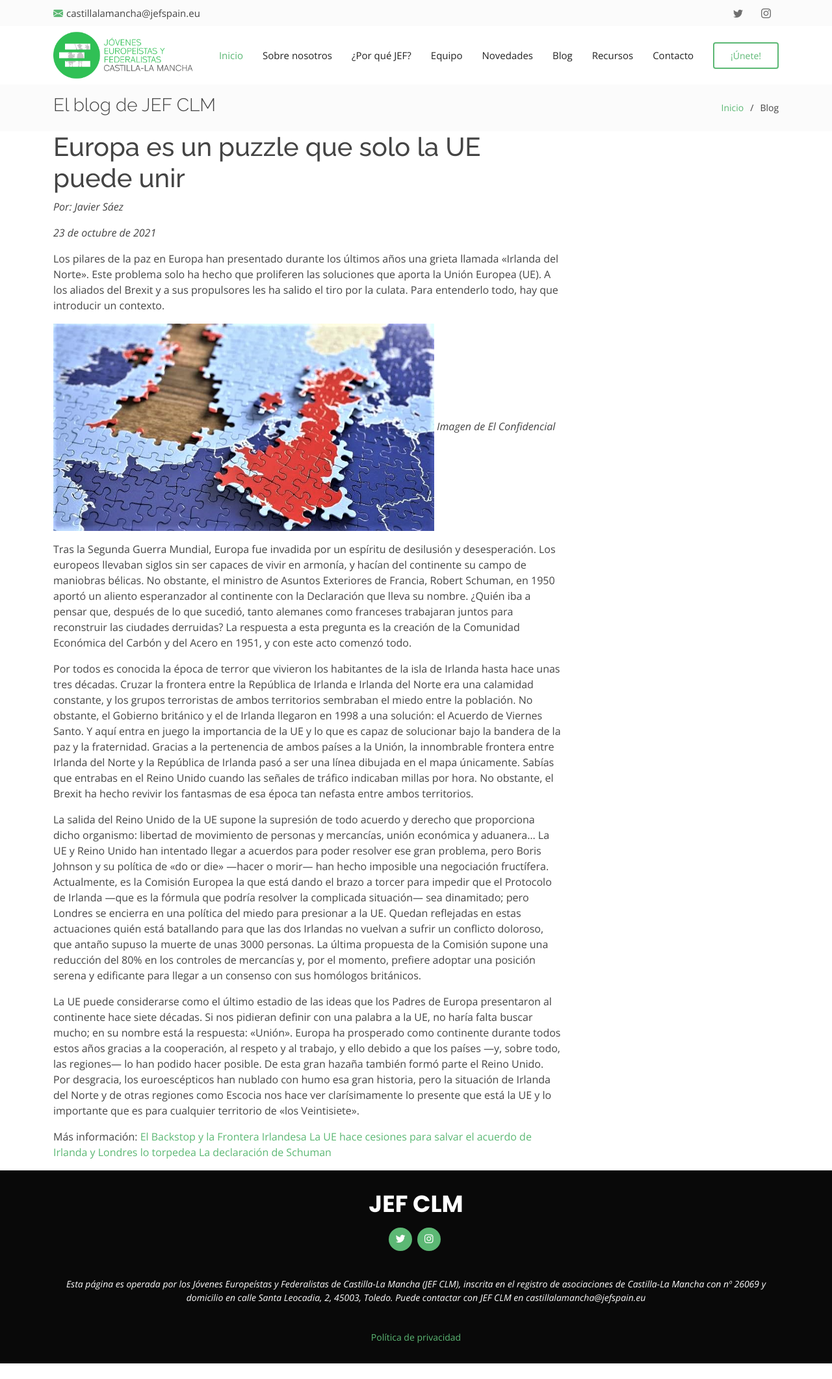
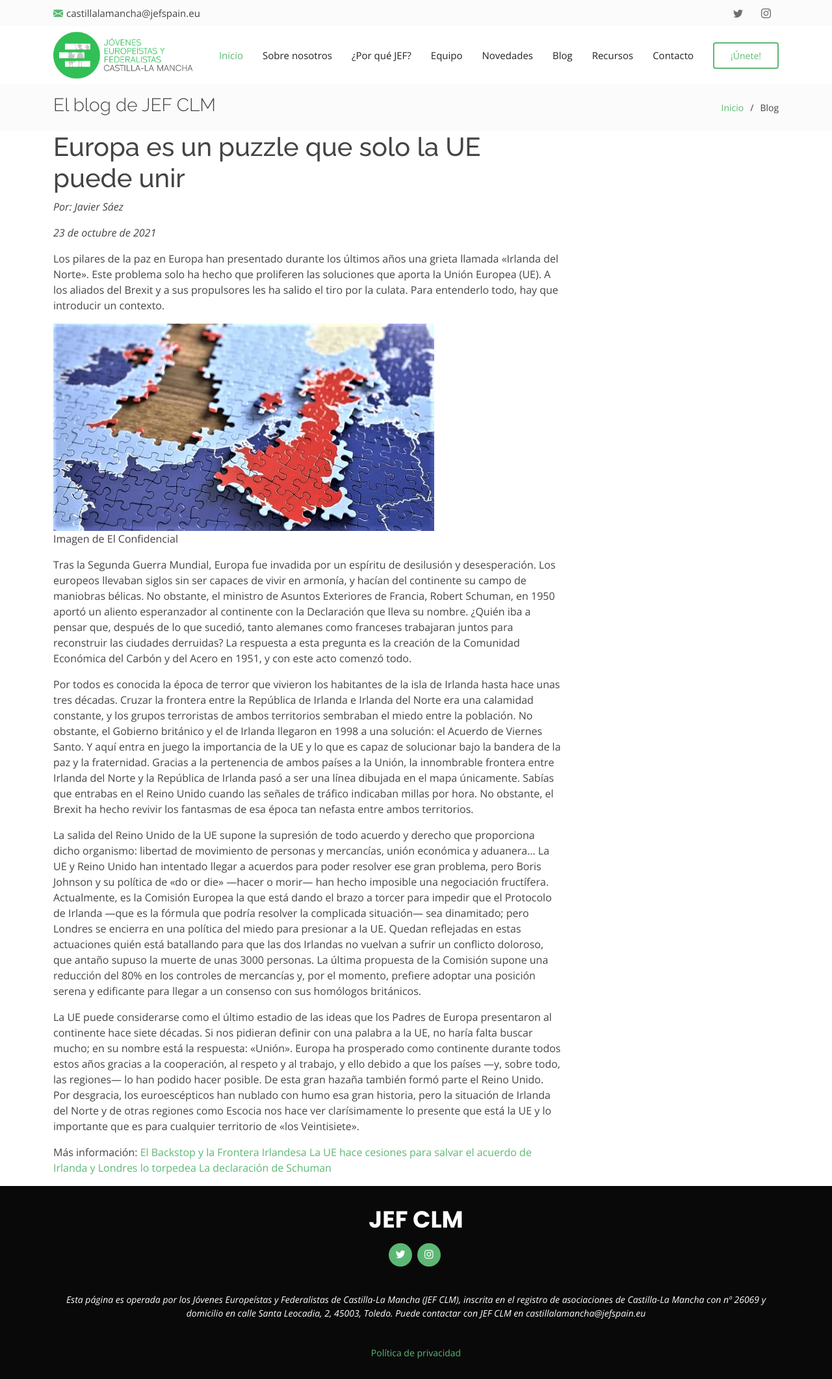
Before and after one commit to blasf1/jefclm, a Jekyll site: the page built from _posts/2021-10-23-Europa-es-un-puzzle.md, in a window 1280 px wide. Shown: the whole page at 65% size. Built offline with Jekyll 4.4.1, drawn with Linux system fonts in a browser that asks for light colours; before the commit the page ends 2098 px from its top, so only the background shows below that.

Commit message:
Correction

```diff
--- a/_posts/2021-10-23-Europa-es-un-puzzle.md
+++ b/_posts/2021-10-23-Europa-es-un-puzzle.md
@@ -7,8 +7,10 @@ fecha: 23 de octubre de 2021
 
 Los pilares de la paz en Europa han presentado durante los últimos años una grieta llamada «Irlanda del Norte». Este problema solo ha hecho que proliferen las soluciones que aporta la Unión Europea (UE). A los aliados del Brexit y a sus propulsores les ha salido el tiro por la culata. Para entenderlo todo, hay que introducir un contexto.
 
-<img src="{{ site.baseurl }}/assets/img/posts/2021-10-23-Europa-es-un-puzzle/brexit-puzzle.jpg" alt="drawing" style="width:75%;"/>
-_Imagen de El Confidencial_
+<figure>
+<img src="{{ site.baseurl }}/assets/img/posts/2021-10-23-Europa-es-un-puzzle/brexit-puzzle.jpg" alt="drawing" style="width:75%;" />
+<figcaption>Imagen de El Confidencial</figcaption>
+</figure>
 
 Tras la Segunda Guerra Mundial, Europa fue invadida por un espíritu de desilusión y desesperación. Los europeos llevaban siglos sin ser capaces de vivir en armonía, y hacían del continente su campo de maniobras bélicas. No obstante, el ministro de Asuntos Exteriores de Francia, Robert Schuman, en 1950 aportó un aliento esperanzador al continente con la Declaración que lleva su nombre. ¿Quién iba a pensar que, después de lo que sucedió, tanto alemanes como franceses trabajaran juntos para reconstruir las ciudades derruidas? La respuesta a esta pregunta es la creación de la Comunidad Económica del Carbón y del Acero en 1951, y con este acto comenzó todo.
 
```
